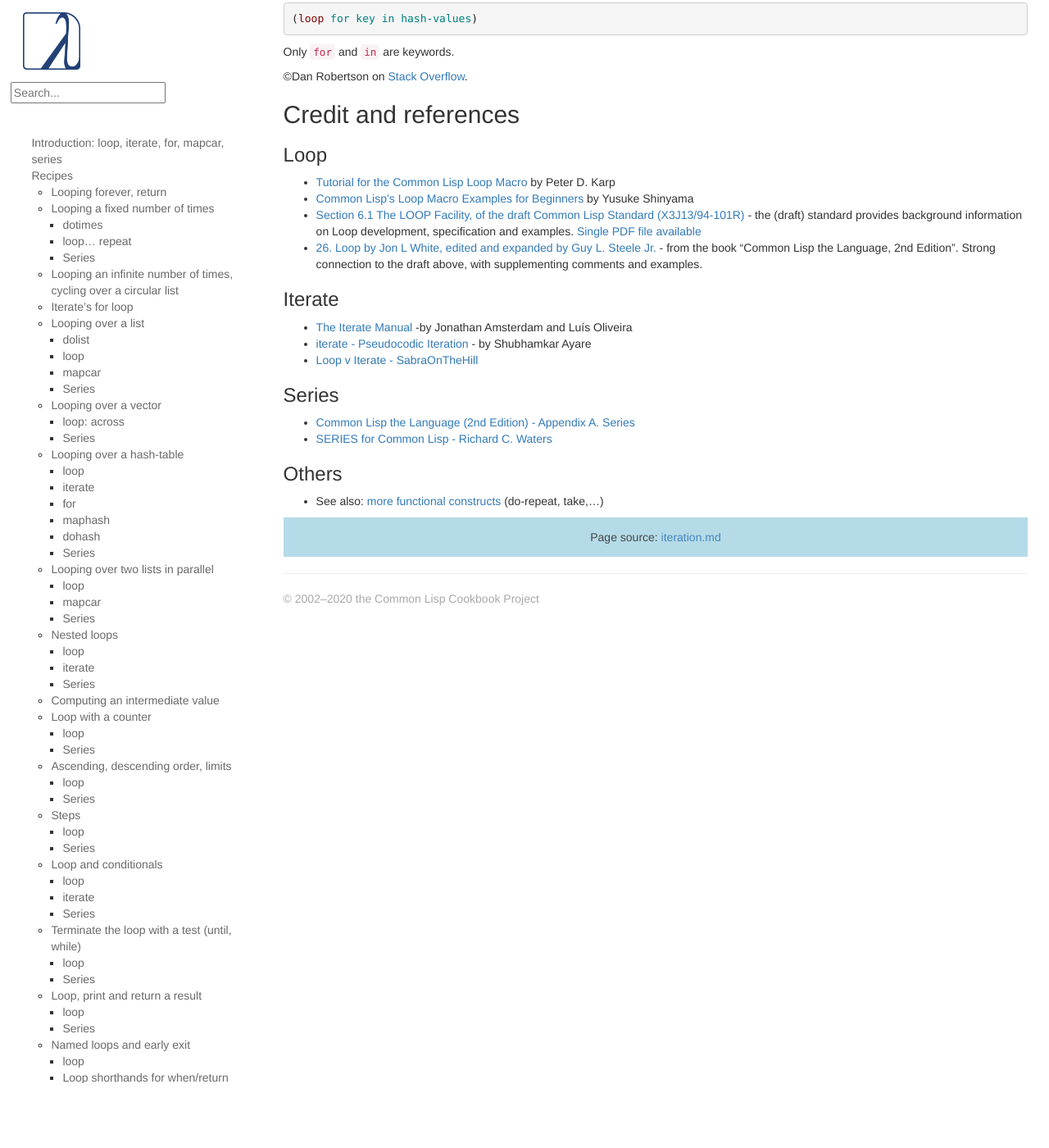
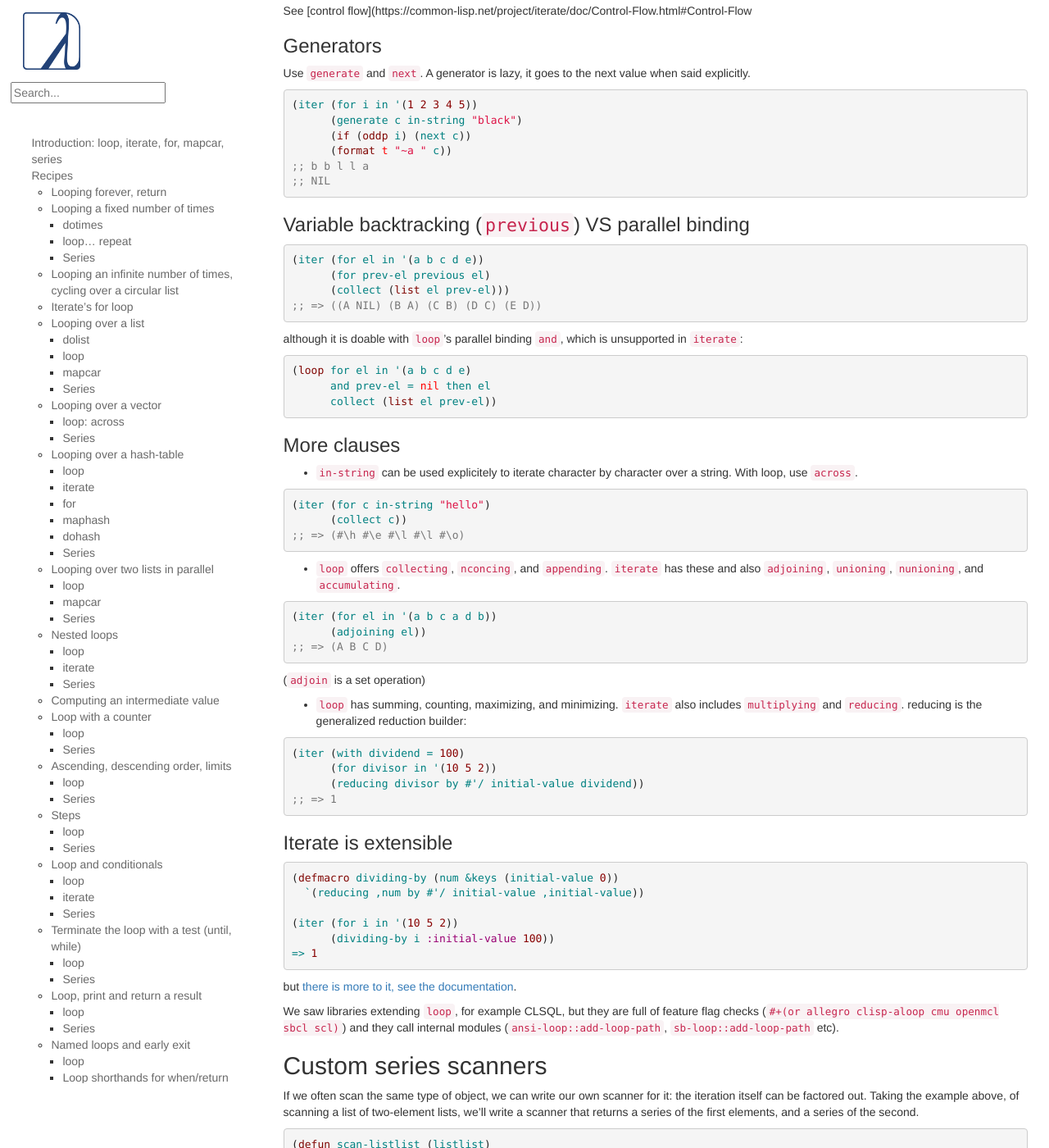
Before and after one commit to LispCookbook/cl-cookbook, a Jekyll site: the page built from iteration.md, in a window 1280 px wide and 1400 px high, scrolled down 18964 px. Shown: the whole window at 82% size. Built offline with Jekyll 4.4.1, drawn with Linux system fonts in a browser that asks for light colours; some of the changed text lies outside the part shown.

Commit message:
iteration: unique features to iterate

```diff
--- a/iteration.md
+++ b/iteration.md
@@ -1156,6 +1156,174 @@ But for alists, `scan-alist` is provided:
     b))
 ~~~
 
+## Iterate unique features lacking in loop
+
+`iterate` has some other things unique to it.
+
+If you are a newcomer in Lisp, it's perfectly OK to keep you this section for
+later. You could very well spend your career in Lisp without resorting
+to those features… although they might turn useful one day.
+
+
+### No rigid order for clauses
+
+`loop` requires that all `for` clauses appear before the loop body,
+for example before a `while`. It's ok for `iter` to not follow this
+order:
+
+~~~lisp
+(iter (for x in '(1 2 99)
+  (while (< x 10))
+  (for y = (print x))
+  (collect (list x y)))
+~~~
+
+### Accumulating clauses can be nested
+
+`collect`, `appending` and other accumulating clauses can appear anywhere:
+
+~~~lisp
+(iter (for x in '(1 2 3))
+  (case x
+    (1 (collect :a))
+    ;;  ^^ iter keyword, nested in a s-expression.
+    (2 (collect :b))))
+~~~
+
+### Finders: `finding`
+
+`iterate` has [finders](https://common-lisp.net/project/iterate/doc/Finders.html#Finders).
+
+> A finder is a clause whose value is an expression that meets some condition.
+
+We can use `finding` followed by `maximizing`, `minimizing` or `such-that`.
+
+Here's how to find the longest list in a list of lists:
+
+~~~lisp
+(iter (for elt in '((a) (b c d) (e f)))
+      (finding elt maximizing (length elt)))
+=> (B C D)
+~~~
+
+The rough equivalent in LOOP would be:
+
+~~~lisp
+(loop with max-elt = nil
+      with max-key = 0
+      for elt in '((a) (b c d) (e f))
+      for key = (length elt)
+      do
+      (when (> key max-key)
+        (setf max-elt elt
+              max-key key))
+      finally (return max-elt))
+=> (B C D)
+~~~
+
+There could be more than one `such-that` clause:
+
+~~~lisp
+ (iter (for i in '(7 -4 2 -3))
+       (if (plusp i)
+    (finding i such-that #'evenp)
+        (finding (- i) such-that (oddp i))))
+;; => 2
+~~~
+
+We can also write `such-that #'evenp` and `such-that #'oddp`.
+
+
+### Control flow: `next-iteration`
+
+It is like "continue" and loop doesn't have it.
+
+> Skips the remainder of the loop body and begins the next iteration of the loop.
+
+`iterate` also has `first-iteration-p` and `(if-first-time then else)`.
+
+See [control flow](https://common-lisp.net/project/iterate/doc/Control-Flow.html#Control-Flow
+
+
+### Generators
+
+Use `generate` and `next`. A generator is lazy, it goes to the next value when said explicitly.
+
+~~~lisp
+(iter (for i in '(1 2 3 4 5))
+      (generate c in-string "black")
+      (if (oddp i) (next c))
+      (format t "~a " c))
+;; b b l l a
+;; NIL
+~~~
+
+### Variable backtracking (`previous`) VS parallel binding
+
+~~~lisp
+(iter (for el in '(a b c d e))
+      (for prev-el previous el)
+      (collect (list el prev-el)))
+;; => ((A NIL) (B A) (C B) (D C) (E D))
+~~~
+
+although it is doable with `loop`'s parallel binding `and`, which is unsupported in `iterate`:
+
+~~~lisp
+(loop for el in '(a b c d e)
+      and prev-el = nil then el
+      collect (list el prev-el))
+~~~
+
+### More clauses
+
+- `in-string` can be used explicitely to iterate character by character over a string. With loop, use `across`.
+
+~~~lisp
+(iter (for c in-string "hello")
+      (collect c))
+;; => (#\h #\e #\l #\l #\o)
+~~~
+
+- `loop` offers `collecting`, `nconcing`, and `appending`. `iterate` has these and also `adjoining`, `unioning`, `nunioning`, and `accumulating`.
+
+~~~lisp
+(iter (for el in '(a b c a d b))
+      (adjoining el))
+;; => (A B C D)
+~~~
+
+(`adjoin` is a set operation)
+
+- `loop` has summing, counting, maximizing, and minimizing. `iterate` also includes `multiplying` and `reducing`. reducing is the generalized reduction builder:
+
+~~~lisp
+(iter (with dividend = 100)
+      (for divisor in '(10 5 2))
+      (reducing divisor by #'/ initial-value dividend))
+;; => 1
+~~~
+
+
+### Iterate is extensible
+
+~~~lisp
+(defmacro dividing-by (num &keys (initial-value 0))
+  `(reducing ,num by #'/ initial-value ,initial-value))
+
+(iter (for i in '(10 5 2))
+      (dividing-by i :initial-value 100))
+=> 1
+~~~
+
+but [there is more to it, see the documentation](https://common-lisp.net/project/iterate/doc/Rolling-Your-Own.html#Rolling-Your-Own).
+
+We saw libraries extending `loop`, for example CLSQL, but they are
+full of feature flag checks (`#+(or allegro clisp-aloop cmu openmcl
+sbcl scl)`) and they call internal modules
+(`ansi-loop::add-loop-path`, `sb-loop::add-loop-path` etc).
+
+
 ## Custom series scanners
 
 If we often scan the same type of object, we can write our own scanner
@@ -1275,6 +1443,7 @@ Only `for` and `in` are keywords.
 * [The Iterate Manual](https://common-lisp.net/project/iterate/doc/index.html) -by Jonathan Amsterdam and Luís Oliveira
 * [iterate - Pseudocodic Iteration](https://common-lisp-libraries.readthedocs.io/iterate/) - by Shubhamkar Ayare
 * [Loop v Iterate - SabraOnTheHill](https://sites.google.com/site/sabraonthehill/loop-v-iter)
+* [Comparing loop and iterate](https://web.archive.org/web/20170713081006/https://items.sjbach.com/211/comparing-loop-and-iterate) - by Stephen Bach (web archive)
 
 ### Series
 
```
